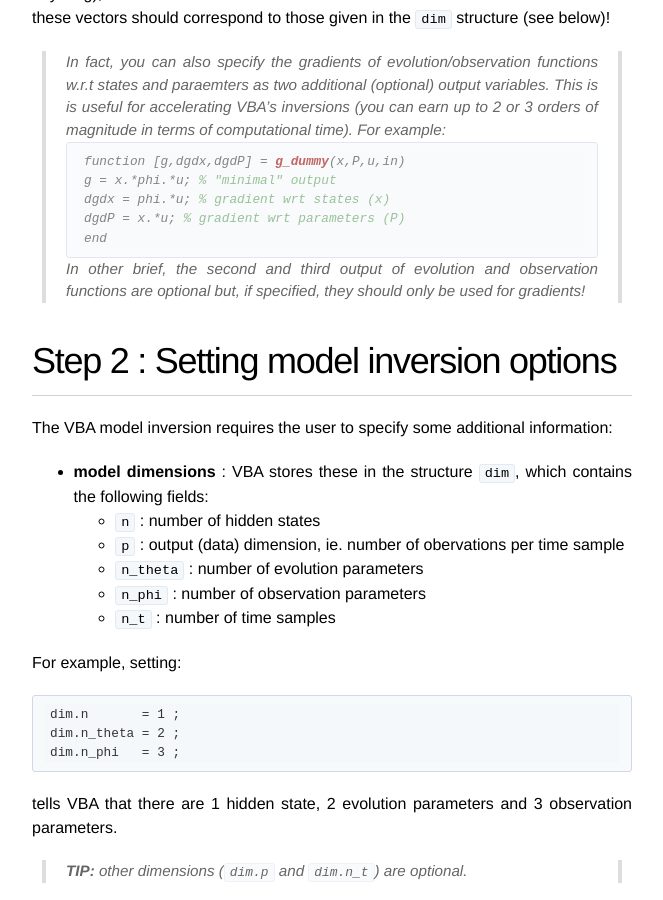
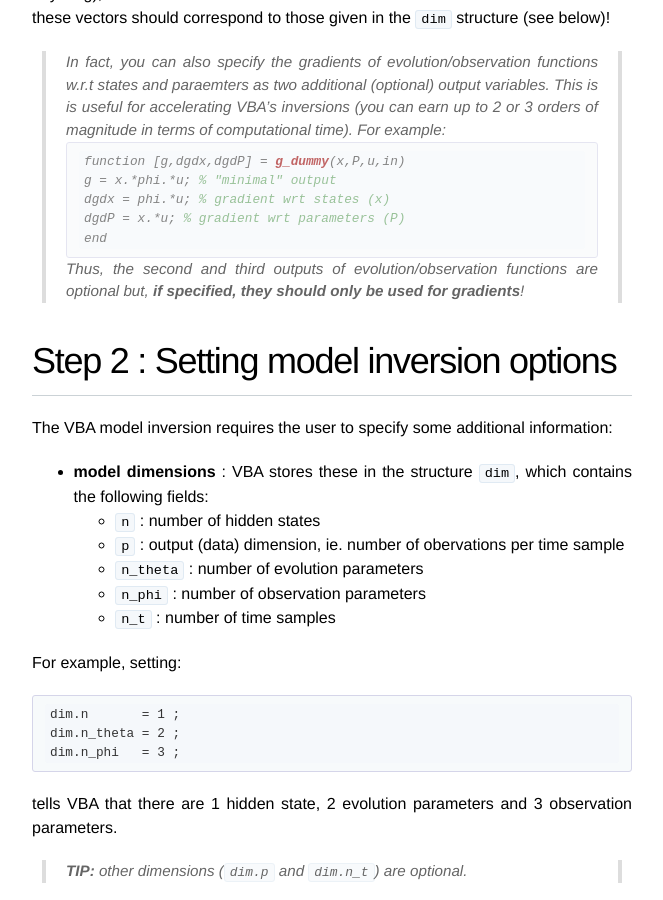
Before and after one commit to MBB-team/VBA-toolbox, a Jekyll site: the page built from _wiki/VBA-model-inversion-in-4-steps.md, in a window 1280 px wide and 900 px high, scrolled down 1321 px. Shown: the whole window, without its empty margins (308-971 px from the left). Built offline with Jekyll 4.4.1, drawn with Linux system fonts in a browser that asks for light colours; nearby versions of some CDN libraries; formulas are drawn with MathJax 3.

Commit message:
Update VBA-model-inversion-in-4-steps.md

````diff
--- a/_wiki/VBA-model-inversion-in-4-steps.md
+++ b/_wiki/VBA-model-inversion-in-4-steps.md
@@ -39,7 +39,7 @@
 dgdP = x.*u; % gradient wrt parameters (P)
 end
 ```
-In other brief, the second and third output of evolution and observation functions are optional but, if specified, they should only be used for gradients!
+Thus, the second and third outputs of evolution/observation functions are optional but, **if specified, they should only be used for gradients**!
 
 
 # Step 2 : Setting model inversion options
````
